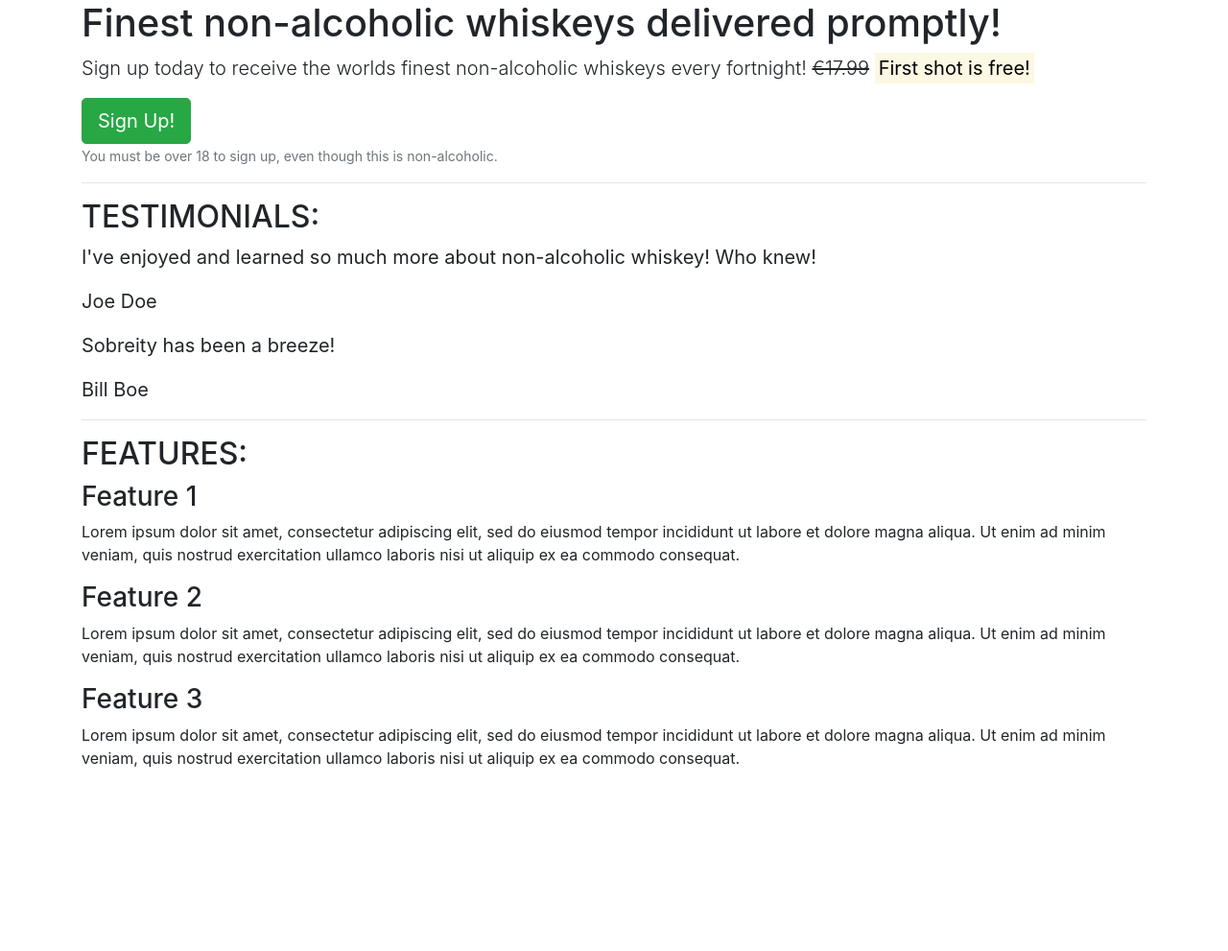
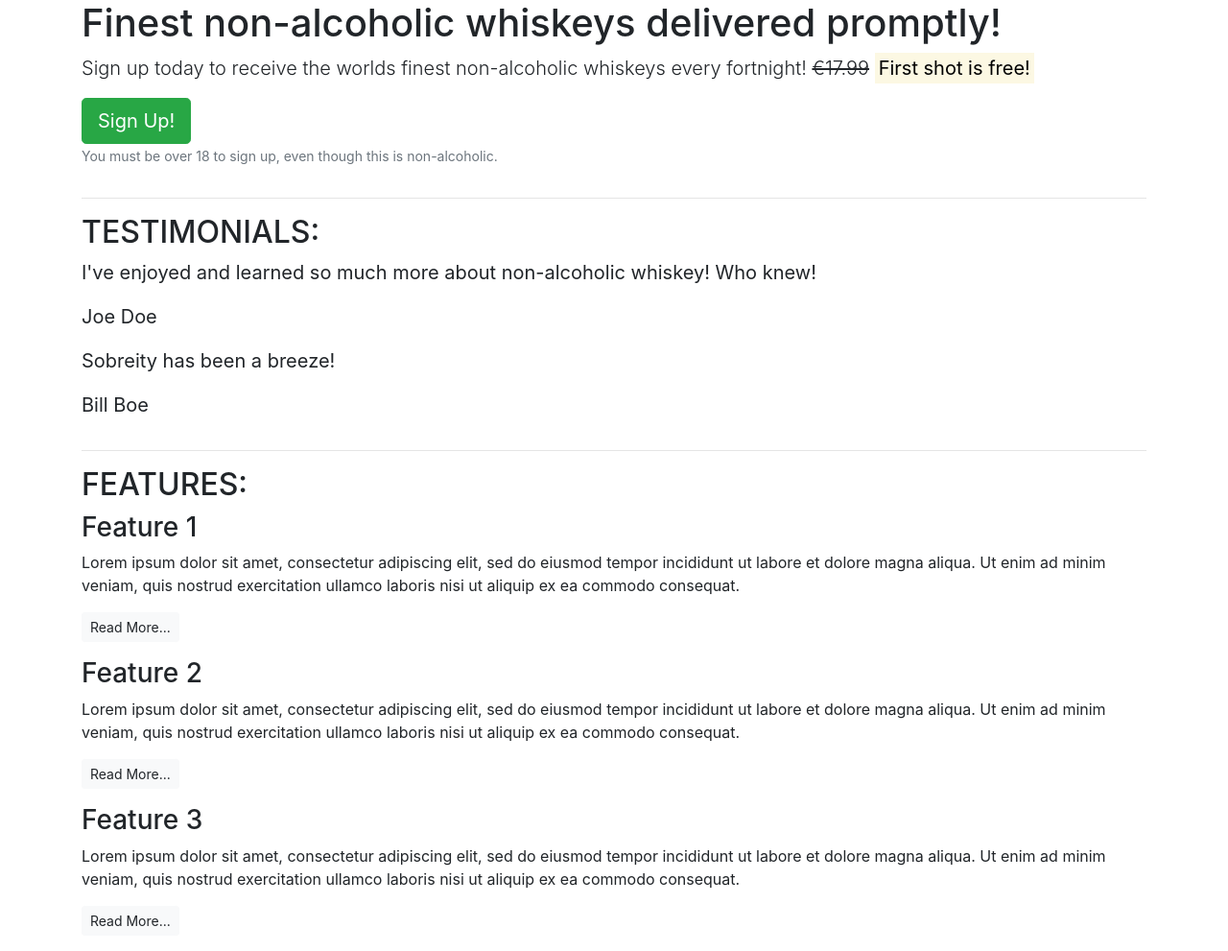
Before and after one commit to Will-WHyd/whiskey_drop_tmp, a plain HTML site: page index.html in a window 1280 px wide. Shown: the whole page at 96% size. Before the commit the page ends 818 px from the top, so only its background shows below. Drawn offline with nearby package versions, Linux system fonts and the light colour scheme.

Commit message:
further formatting, following guide

```diff
--- a/index.html
+++ b/index.html
@@ -11,6 +11,8 @@
 <body>
     <article class="container">
 <!-- callout -->
+    <div class="row">
+        <div class="col-12">
             <section class="callout">
                 <h1>
                     Finest non-alcoholic whiskeys delivered promptly!
@@ -21,40 +23,68 @@
                 <button class="btn btn-success btn-lg">Sign Up!</button>
                 <p class="text-muted"><small>You must be over 18 to sign up, even though this is non-alcoholic.</small></p>
             </section>
+        </div>
+    </div>
         <!-- /.callout -->
         <hr>
 
         <!-- Quotes -->
          <section class="quotes">
+            <div class="row">
+                <div class="col-12">
                     <h2 class="text-uppercase">
                         Testimonials:
                     </h2>
+                </div>
+            </div>
+            <div class="row">
+                <div class="col-12">
                 <blockquote class="blockquote">
                     <p>I've enjoyed and learned so much more about non-alcoholic whiskey! Who knew!</p>
                     <p>Joe Doe</p>
                 </blockquote>
-            <blockquote class="blockquote"></div>
+                </div>
+                <div class="col-12">
+                    <blockquote class="blockquote">
                         <p>Sobreity has been a breeze!</p>
                         <p>Bill Boe</p>
                     </blockquote>
+                </div>
+            </div>
          </section>
         <!-- /.quotes -->
         <hr>
 
         <!-- features -->
         <section class="features">
+
+            <div class="row">
+                <div class="col-12">
                     <h2 class="text-uppercase">Features:</h2>
+                </div>
+            </div>
+            <div class="row">
+                <div class="col-12">
                 <div class="feature">
                     <h3>Feature 1</h3>
                     <p>Lorem ipsum dolor sit amet, consectetur adipiscing elit, sed do eiusmod tempor incididunt ut labore et dolore magna aliqua. Ut enim ad minim veniam, quis nostrud exercitation ullamco laboris nisi ut aliquip ex ea commodo consequat.</p>
+                    <p><a href="" class="btn btn-sm btn-light">Read More...</a></p>
                 </div>
+                </div>
+                <div class="col-12">
                     <div class="feature">
                         <h3>Feature 2</h3>
                         <p>Lorem ipsum dolor sit amet, consectetur adipiscing elit, sed do eiusmod tempor incididunt ut labore et dolore magna aliqua. Ut enim ad minim veniam, quis nostrud exercitation ullamco laboris nisi ut aliquip ex ea commodo consequat.</p>
+                        <p><a href="" class="btn btn-sm btn-light">Read More...</a></p>
                     </div>
+                </div>
+                <div class="col-12">
                     <div class="feature">
                         <h3>Feature 3</h3>
                         <p>Lorem ipsum dolor sit amet, consectetur adipiscing elit, sed do eiusmod tempor incididunt ut labore et dolore magna aliqua. Ut enim ad minim veniam, quis nostrud exercitation ullamco laboris nisi ut aliquip ex ea commodo consequat.</p>
+                        <p><a href="" class="btn btn-sm btn-light">Read More...</a></p>
+                    </div>
+                </div>
             </div>
         </section>
         <!-- /.features -->
```
Lines whose indentation alone changed are shown as unchanged.
